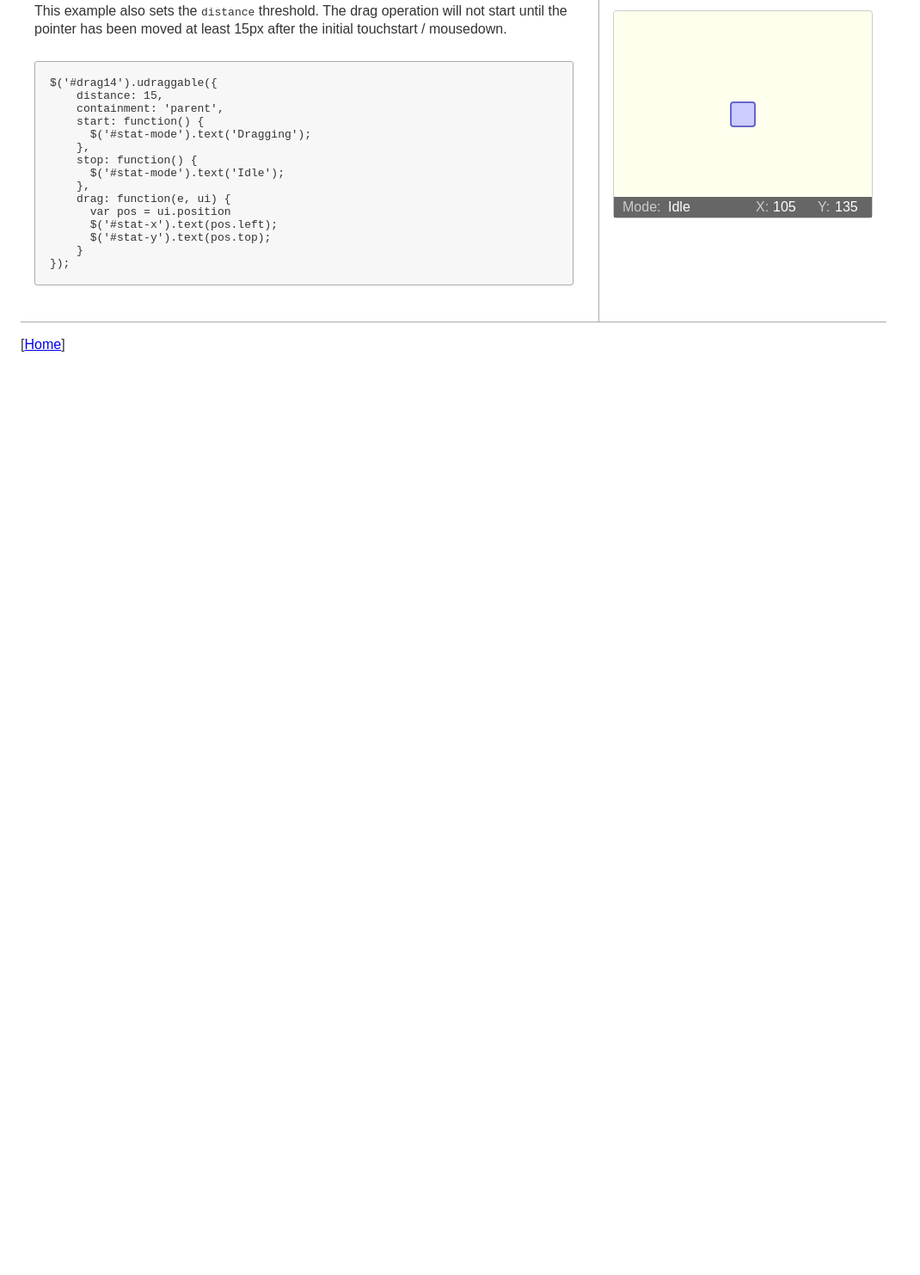
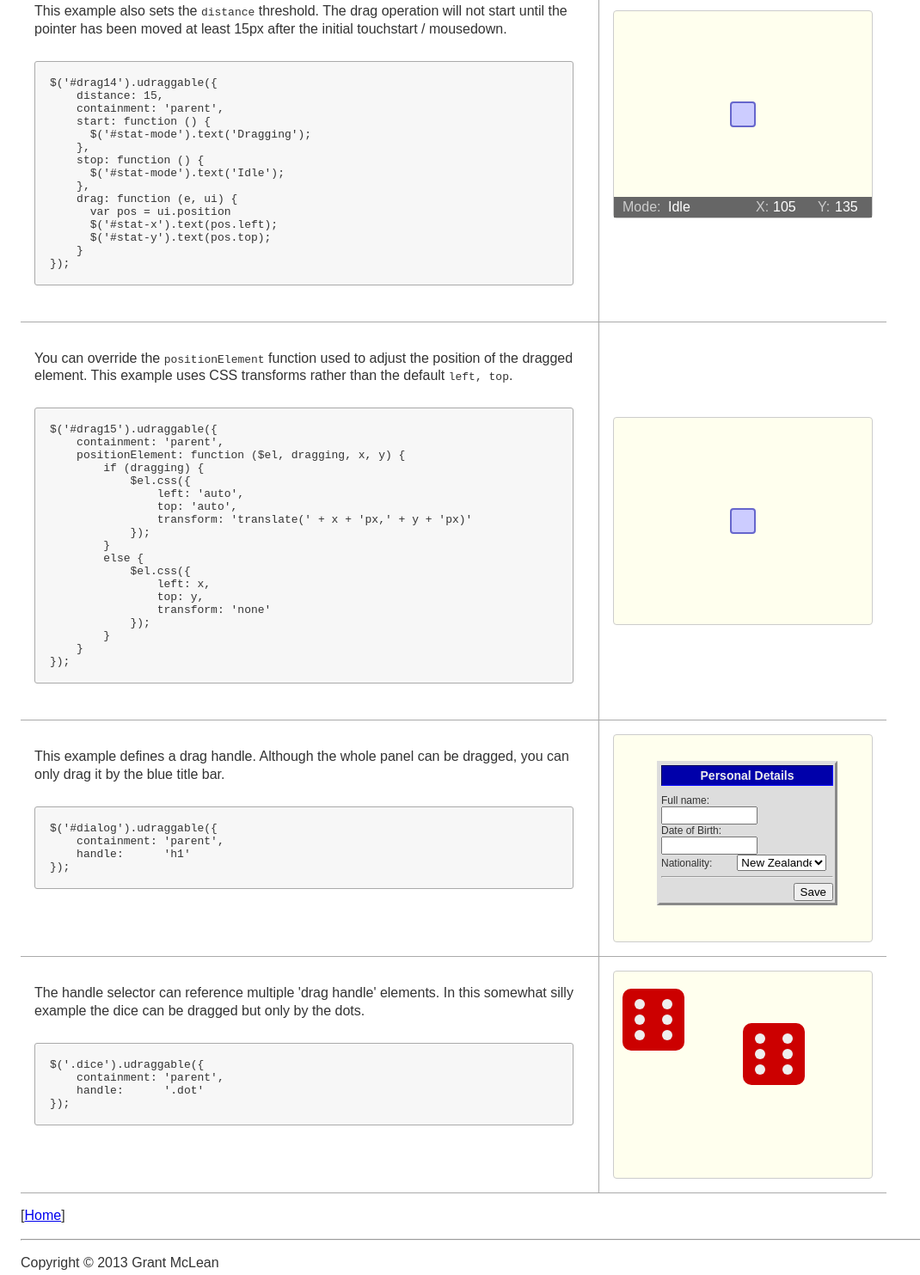
Before and after one commit to grantm/jquery-udraggable, a plain HTML site: page examples/options.html in a window 1280 px wide. Shown: the part 2396-3879 px from the top of the page at 86% size, without its empty margins (0-1070 px from the left). Before the commit the page ends 2911 px from the top, so only its background shows below. Drawn offline with Linux system fonts and the light colour scheme.

Commit message:
add examples for "positionElement" and "handle" options

```diff
--- a/examples/examples.css
+++ b/examples/examples.css
@@ -59,6 +59,7 @@ table.options-list td:first-child {
 #drag3,
 #drag4,
 #drag14,
+#drag15,
 .sub-drag {
   position: absolute;
   top: 105px;
@@ -158,3 +159,66 @@ table.options-list td:first-child {
 #stat-x    { left: 185px; }
 #lbl-y     { left: 237px; }
 #stat-y    { left: 257px; }
+
+#dialog {
+  position: absolute;
+  top: 30px;
+  left: 50px;
+  width: 200px;
+  padding: 2px;
+  background-color: #dddddd;
+  font-family: sans-serif;
+  font-size: 12px;
+  border: 3px outset #dddddd;
+}
+
+#dialog h1 {
+  background-color: #0000aa;
+  color: #eeeeee;
+  margin: 0 0 10px 0;
+  padding: 3px;
+  text-align: center;
+  font-size: 14px;
+  font-weight: bold;
+  border: 1px inset #0000aa;
+  cursor: move;
+}
+
+#dialog label {
+  display: inline-block;
+  width: 85px;
+}
+
+#dialog input.text,
+#dialog select {
+  width: 104px;
+}
+
+#dialog button {
+  float: right;
+}
+
+.dice {
+  position: absolute;
+  width: 72px;
+  height: 72px;
+  background-color: #cc0000;
+  border-radius: 10px;
+}
+
+.dot {
+  position: absolute;
+  width: 12px;
+  height: 12px;
+  background-color: #eeeeee;
+  border-radius: 6px;
+}
+
+.dot1 { top:  12px; left:  14px; }
+.dot2 { top:  12px; left:  46px; }
+.dot3 { top:  30px; left:  14px; }
+.dot4 { top:  30px; left:  46px; }
+.dot5 { top:  48px; left:  14px; }
+.dot6 { top:  48px; left:  46px; }
+.dice1 { top: 20px; left: 10px; }
+.dice2 { top: 60px; left: 150px; }
--- a/examples/options.html
+++ b/examples/options.html
@@ -168,13 +168,13 @@ $('.sub-drag').udraggable({
         <pre class="code">$('#drag14').udraggable({
     distance: 15,
     containment: 'parent',
-    start: function() {
+    start: function () {
       $('#stat-mode').text('Dragging');
     },
-    stop: function() {
+    stop: function () {
       $('#stat-mode').text('Idle');
     },
-    drag: function(e, ui) {
+    drag: function (e, ui) {
       var pos = ui.position
       $('#stat-x').text(pos.left);
       $('#stat-y').text(pos.top);
@@ -196,9 +196,111 @@ $('.sub-drag').udraggable({
       </td>
     </tr>
 
+    <tr>
+      <td>
+        <p><a name="positionElement"></a>You can override the
+        <code>positionElement</code> function used to adjust the position of
+        the dragged element.  This example uses CSS transforms rather than the
+        default <code>left, top</code>.</p>
+        <pre class="code">$('#drag15').udraggable({
+    containment: 'parent',
+    positionElement: function ($el, dragging, x, y) {
+        if (dragging) {
+            $el.css({
+                left: 'auto',
+                top: 'auto',
+                transform: 'translate(' + x + 'px,' + y + 'px)'
+            });
+        }
+        else {
+            $el.css({
+                left: x,
+                top: y,
+                transform: 'none'
+            });
+        }
+    }
+});</pre>
+      </td>
+      <td>
+        <div class="arena">
+          <div id="drag15">
+          </div>
+        </div>
+      </td>
+    </tr>
+
+    <tr>
+      <td>
+        <p><a name="handle"></a>This example defines a drag handle.  Although
+        the whole panel can be dragged, you can only drag it by the blue title
+        bar.</p>
+        <pre class="code">$('#dialog').udraggable({
+    containment: 'parent',
+    handle:      'h1'
+});</pre>
+      </td>
+      <td>
+        <div class="arena">
+          <div id="dialog">
+            <h1>Personal Details</h1>
+            <form>
+              <label>Full name:</label>
+              <input type="text" class="text">
+              <label>Date of Birth:</label>
+              <input type="text" class="text">
+              <label>Nationality:</label>
+              <select>
+                <option>New Zealander</option>
+                <option>Other</option>
+              </select>
+              <hr>
+              <button type="submit" class="submit">Save</button>
+            </form>
+          </div>
+        </div>
+      </td>
+    </tr>
+
+    <tr>
+      <td>
+        <p><a name="handle"></a>The handle selector can reference multiple
+        'drag handle' elements.  In this somewhat silly example the dice can be
+        dragged but only by the dots.</p>
+        <pre class="code">$('.dice').udraggable({
+    containment: 'parent',
+    handle:      '.dot'
+});</pre>
+      </td>
+      <td>
+        <div class="arena">
+          <div class="dice dice1">
+            <div class="dot dot1"></div>
+            <div class="dot dot2"></div>
+            <div class="dot dot3"></div>
+            <div class="dot dot4"></div>
+            <div class="dot dot5"></div>
+            <div class="dot dot6"></div>
+          </div>
+          <div class="dice dice2">
+            <div class="dot dot1"></div>
+            <div class="dot dot2"></div>
+            <div class="dot dot3"></div>
+            <div class="dot dot4"></div>
+            <div class="dot dot5"></div>
+            <div class="dot dot6"></div>
+          </div>
+        </div>
+      </td>
+    </tr>
+
   </table>
 
   <p>[<a href="../">Home</a>]</p>
+
+  <hr>
+
+  <p>Copyright &copy; 2013 Grant McLean</p>
 
   <script type="text/javascript">
 
@@ -242,19 +344,49 @@ $('.sub-drag').udraggable({
     $('#drag14').udraggable({
         distance: 15,
         containment: 'parent',
-        start: function() {
+        start: function () {
           $('#stat-mode').text('Dragging');
         },
-        stop: function() {
+        stop: function () {
           $('#stat-mode').text('Idle');
         },
-        drag: function(e, ui) {
+        drag: function (e, ui) {
           var pos = ui.position
           $('#stat-x').text(pos.left);
           $('#stat-y').text(pos.top);
         }
     });
 
+    $('#drag15').udraggable({
+        containment: 'parent',
+        positionElement: function ($el, dragging, x, y) {
+            if (dragging) {
+                $el.css({
+                    left: 'auto',
+                    top: 'auto',
+                    transform: 'translate(' + x + 'px,' + y + 'px)'
+                });
+            }
+            else {
+                $el.css({
+                    left: x,
+                    top: y,
+                    transform: 'none'
+                });
+            }
+        }
+    });
+
+    $('#dialog').udraggable({
+        containment: 'parent',
+        handle:      'h1'
+    });
+
+    $('.dice').udraggable({
+        containment: 'parent',
+        handle:      '.dot'
+    });
+
   </script>
 
 </body>
```
